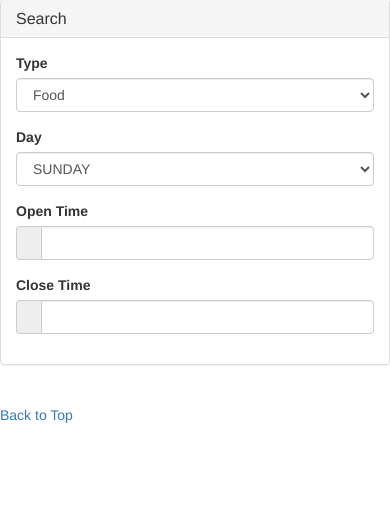
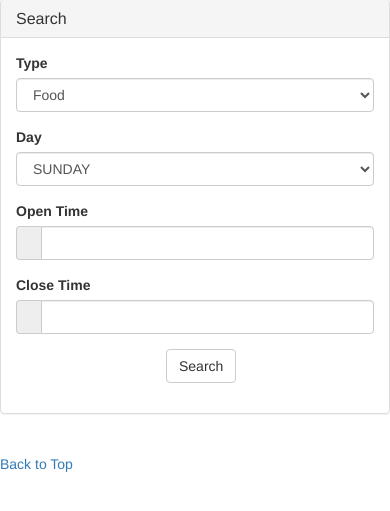
Before and after one commit to orikalinski/databases, a Django app: template gmp_databases/gmp_databases/templates/typeOH.html in a window 390 px wide. Shown: the part 124-635 px from the top of the page. Run offline with Django 3.2, Linux system fonts and the light colour scheme; the template is opened without the code that fills it, so the values that code supplies are empty; some libraries are stand-ins or nearby versions.

Commit message:
adding submit button

```diff
--- a/gmp_databases/gmp_databases/templates/typeOH.html
+++ b/gmp_databases/gmp_databases/templates/typeOH.html
@@ -161,7 +161,7 @@
                                         <h4 class="panel-title">Search</h4>
                                     </div>
                                     <div class="panel-body pt0 pb0">
-                                        <form id="validate" class="form-horizontal group-border stripped" role="form" method="post" action="">
+                                        <form id="validate" class="form-horizontal group-border stripped" role="form" method="get" action="filter_oh_and_type">
                                             <div class="form-group">
                                                 <label class="col-lg-2 col-md-3 control-label">Type</label>
                                                 <div class="col-lg-10 col-md-9">
@@ -227,6 +227,11 @@
                                                         <span class="input-group-addon"><i class="fa fa-clock-o"></i></span>
                                                         <input id="minute-step-timepicker" type="text" class="form-control" name="close_time">
                                                     </div>
+                                                </div>
+                                            </div>
+                                            <div class="form-group">
+                                                <div class="col-sm-12">
+                                                    <button type="submit" class="btn btn-default" style="margin-left: 150px">Search</button>
                                                 </div>
                                             </div>
                                             <!-- End .form-group  -->
```
